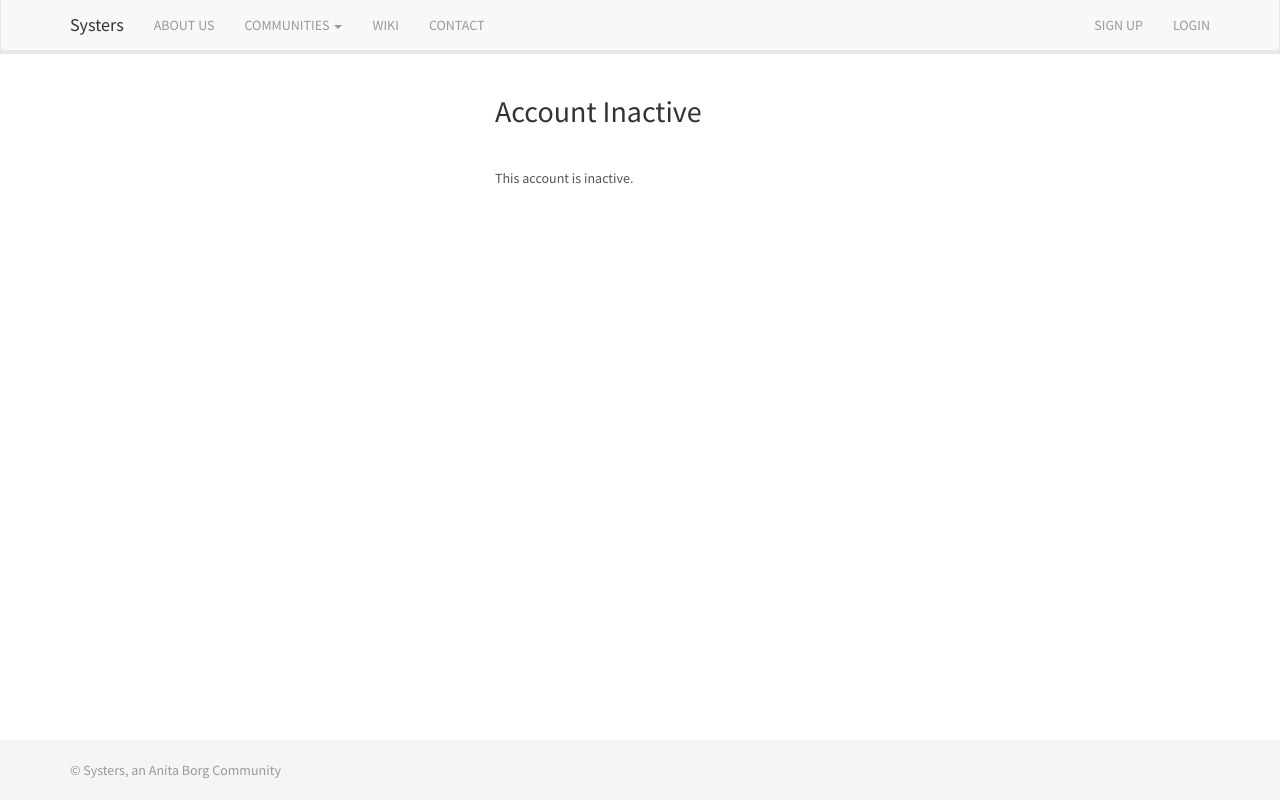
After one commit to anitab-org/portal, a Django app: template systers_portal/templates/account/account_inactive.html in a window 1280 px wide. The commit adds this page. Run offline with Django 3.2, Linux system fonts and the light colour scheme; the template is opened without the code that fills it: most values are stand-ins (such as "Sample title", 1, 10 or a date in 2020); some libraries are stand-ins or nearby versions.

Commit message:
Inactive style template recommit

```diff
--- a/systers_portal/static/css/style.css
+++ b/systers_portal/static/css/style.css
@@ -137,7 +137,8 @@ body > .container {
 /* Sign in, Sign up
 -------------------------------------------------- */
 .form-signin,
-.form-signup {
+.form-signup,
+.form-inactive {
   max-width: 350px;
   padding: 15px;
   margin: 0 auto;
--- /dev/null
+++ b/systers_portal/templates/account/account_inactive.html
@@ -0,0 +1,12 @@
+{% extends "base.html" %}
+{% block head_title %}Account Inactive{% endblock %}
+{% block content %}
+  <div class="container">
+    <form class="inactive form-inactive" id="inactive_form" role="form" method="post" action="{% url 'account_logout' %}">
+      <h2>Account Inactive</h2>
+      <div class="mt40"></div>
+      <p>This account is inactive.</p>
+    </form>
+  </div>
+  <div class="mt40"></div>
+{% endblock %}
```
